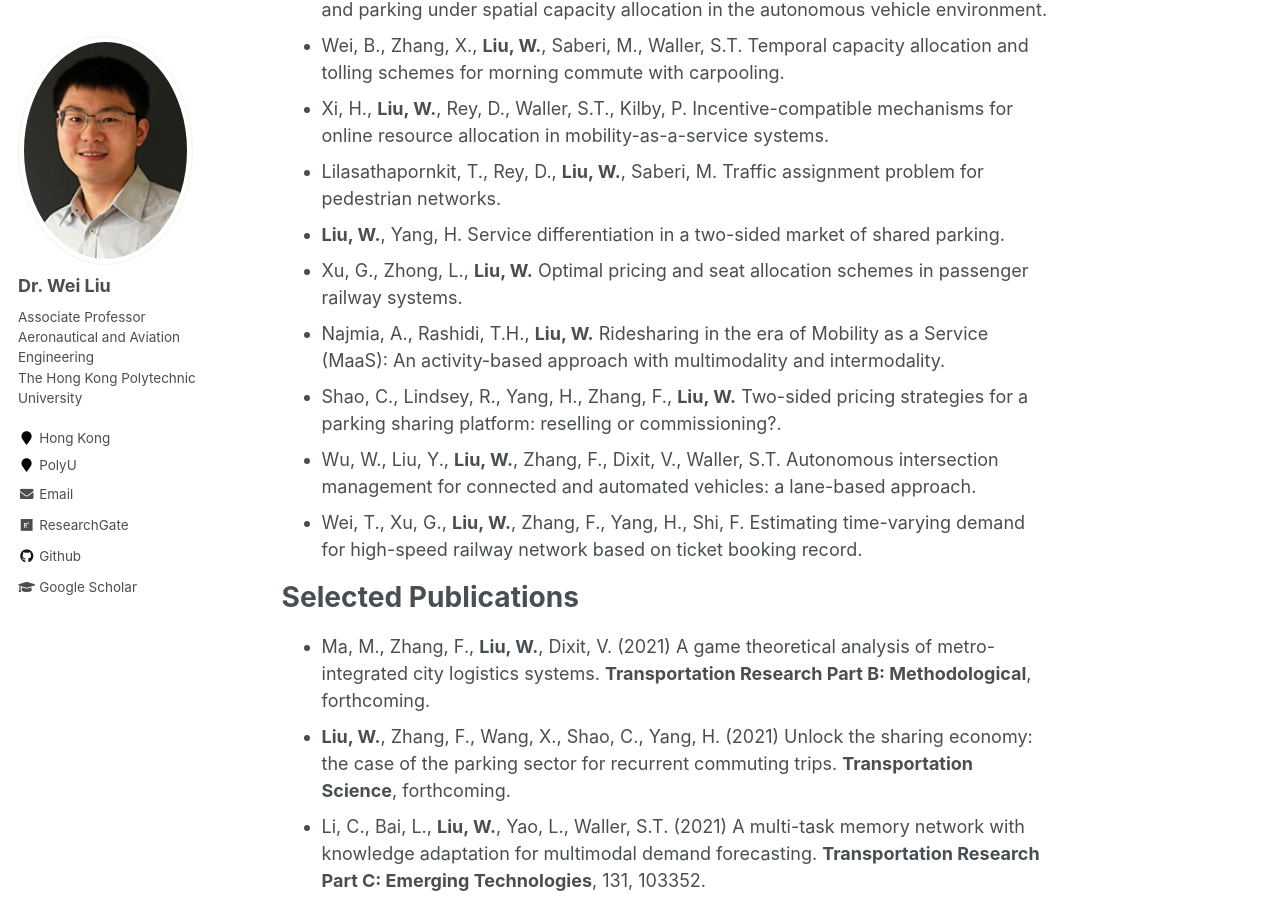
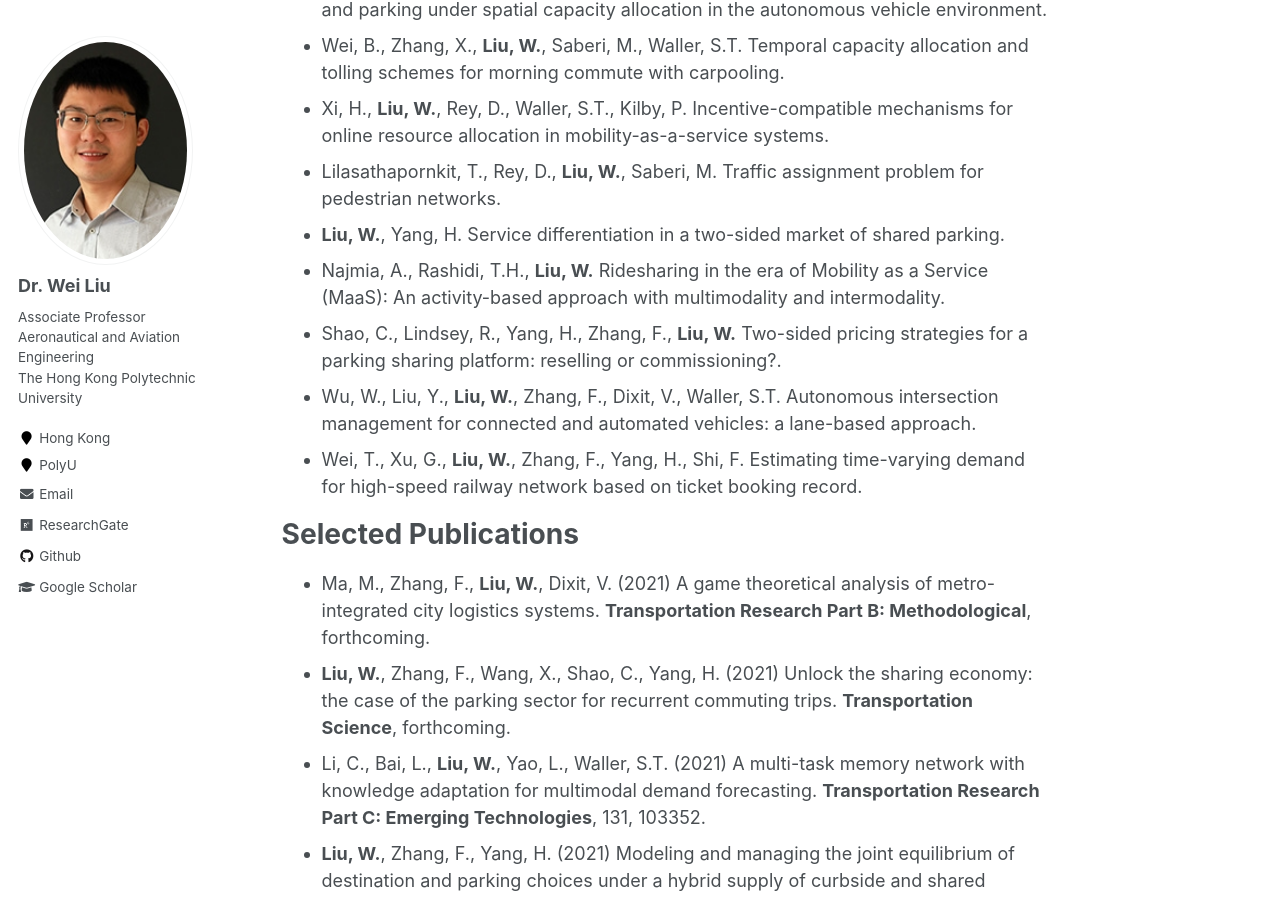
Before and after one commit to weiliu2016/weiliu2016.github.io, a Jekyll site: the page built from _pages/about.md, in a window 1280 px wide and 900 px high, scrolled down 2547 px. Built offline with Jekyll 4.4.1, drawn with Linux system fonts in a browser that asks for light colours.

Commit message:
Update about.md

```diff
--- a/_pages/about.md
+++ b/_pages/about.md
@@ -57,7 +57,6 @@ Selected Working Papers
 - Xi, H., **Liu, W.**, Rey, D., Waller, S.T., Kilby, P. Incentive-compatible mechanisms for online resource allocation in mobility-as-a-service systems.
 - Lilasathapornkit, T., Rey, D., **Liu, W.**, Saberi, M. Traffic assignment problem for pedestrian networks.
 - **Liu, W.**, Yang, H. Service differentiation in a two-sided market of shared parking.
-- Xu, G., Zhong, L., **Liu, W.** Optimal pricing and seat allocation schemes in passenger railway systems.
 - Najmia, A., Rashidi, T.H., **Liu, W.** Ridesharing in the era of Mobility as a Service (MaaS): An activity-based approach with multimodality and intermodality.
 - Shao, C., Lindsey, R., Yang, H., Zhang, F., **Liu, W.** Two-sided pricing strategies for a parking sharing platform: reselling or commissioning?.
 - Wu, W., Liu, Y., **Liu, W.**, Zhang, F., Dixit, V., Waller, S.T. Autonomous intersection management for connected and automated vehicles: a lane-based approach.
```
